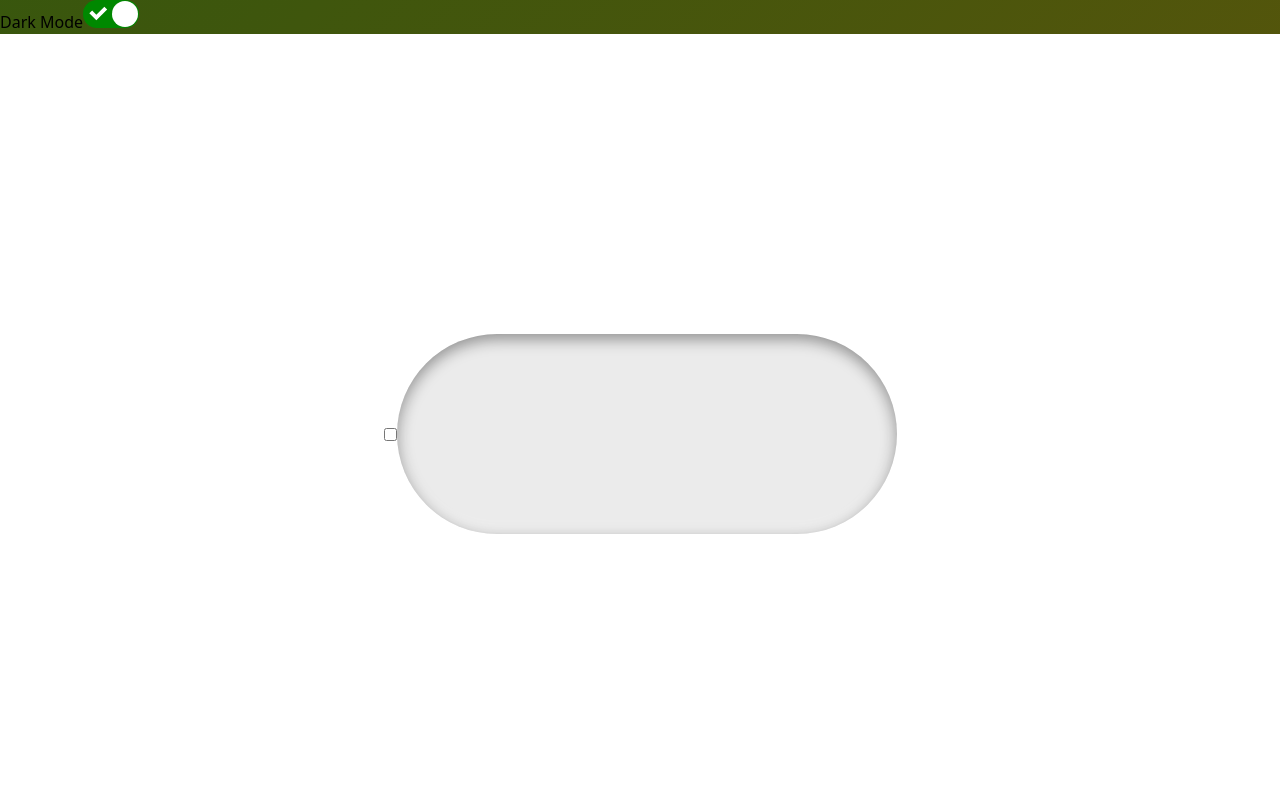
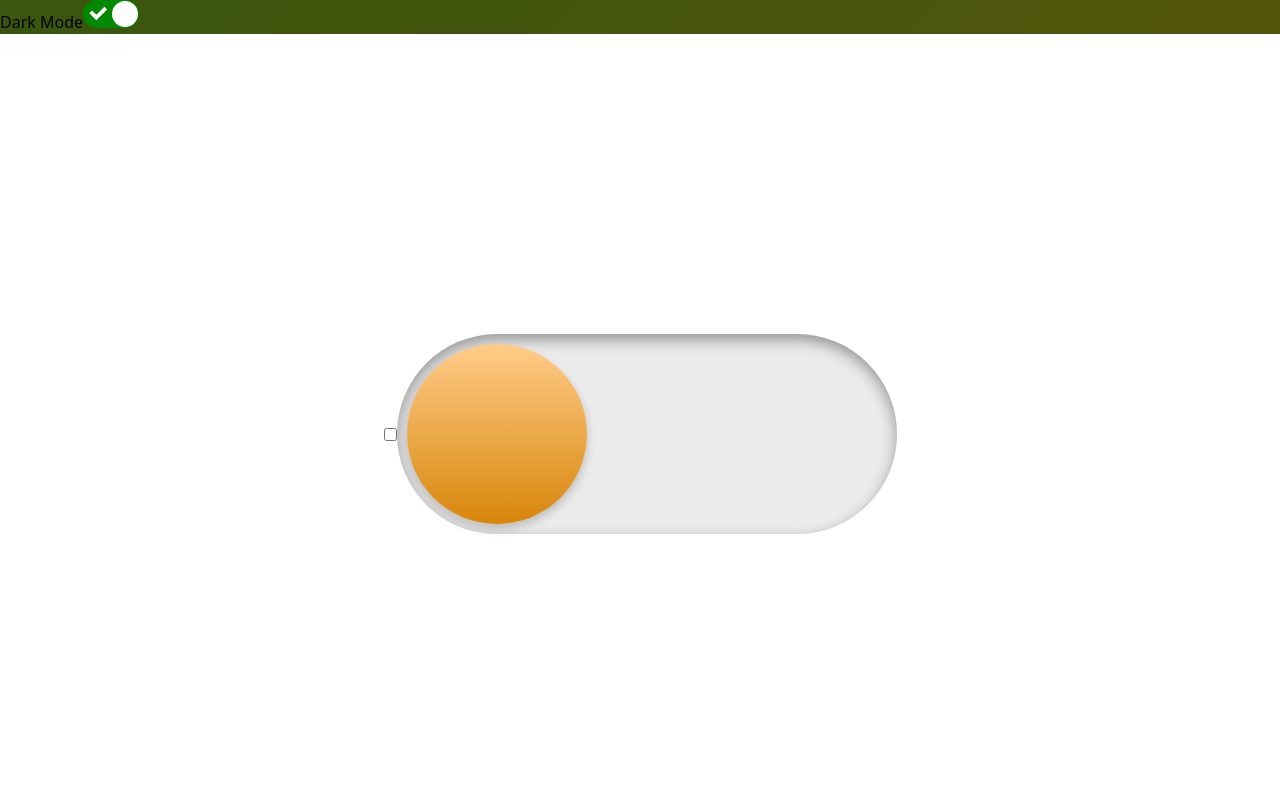
Before and after one commit to ArjayS/channelbranch, a React (Create React App) app: page / in a window 1280 px wide. Shown: the top 800 px of the page. Built offline with nearby package versions, Linux system fonts and the light colour scheme.

Commit message:
Modified App.css

```diff
--- a/src/App.css
+++ b/src/App.css
@@ -44,4 +44,11 @@
 .dn-toggle:after {
   content: "";
   width: 180px;
+  height: 180px;
+  position: absolute;
+  top: 10px;
+  left: 10px;
+  background: linear-gradient(180deg, #ffcc89, #d8860b);
+  border-radius: 180px;
+  box-shadow: 0px 5px 10px rgba(0, 0, 0, 0.2);
 }
```
